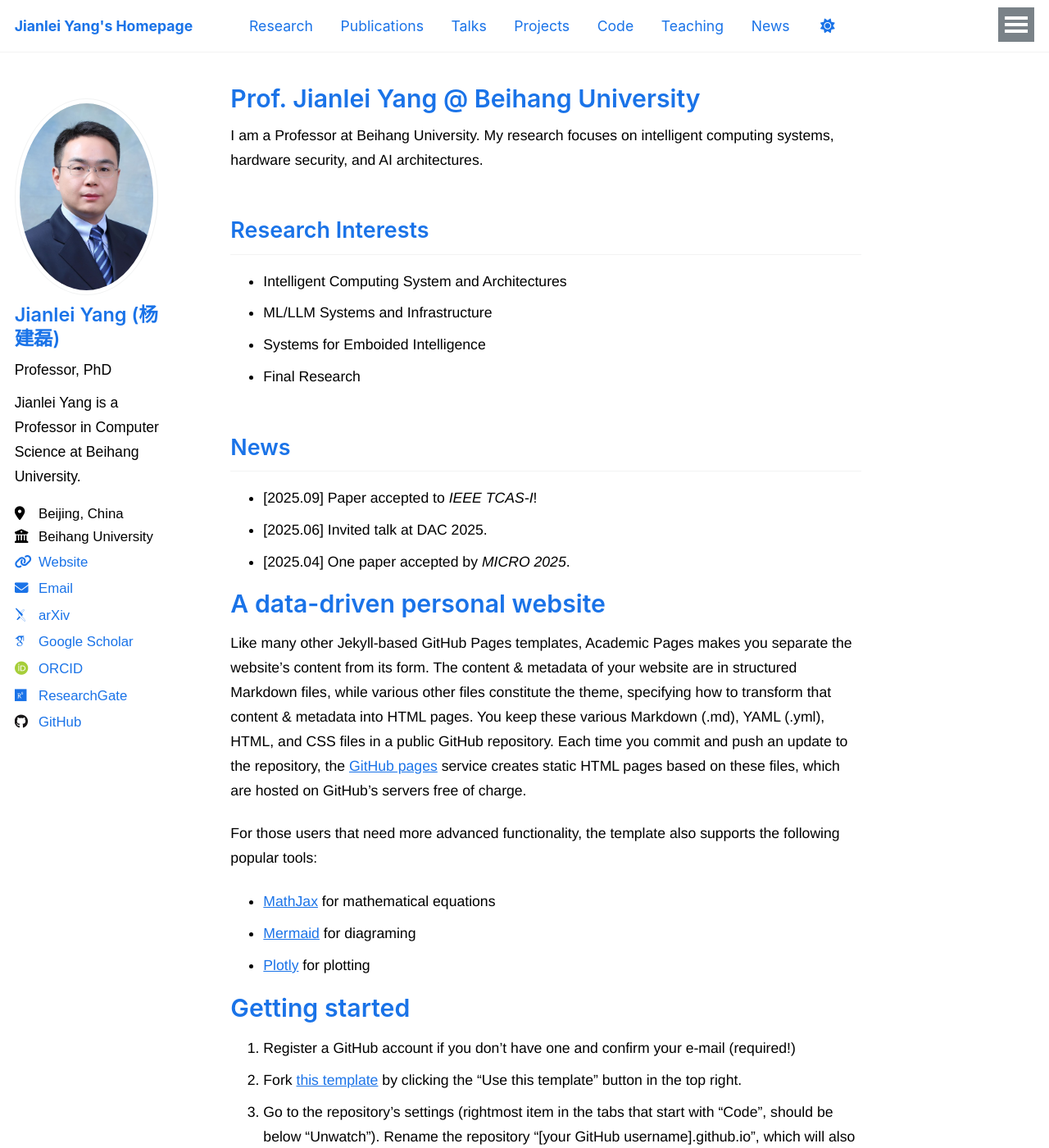
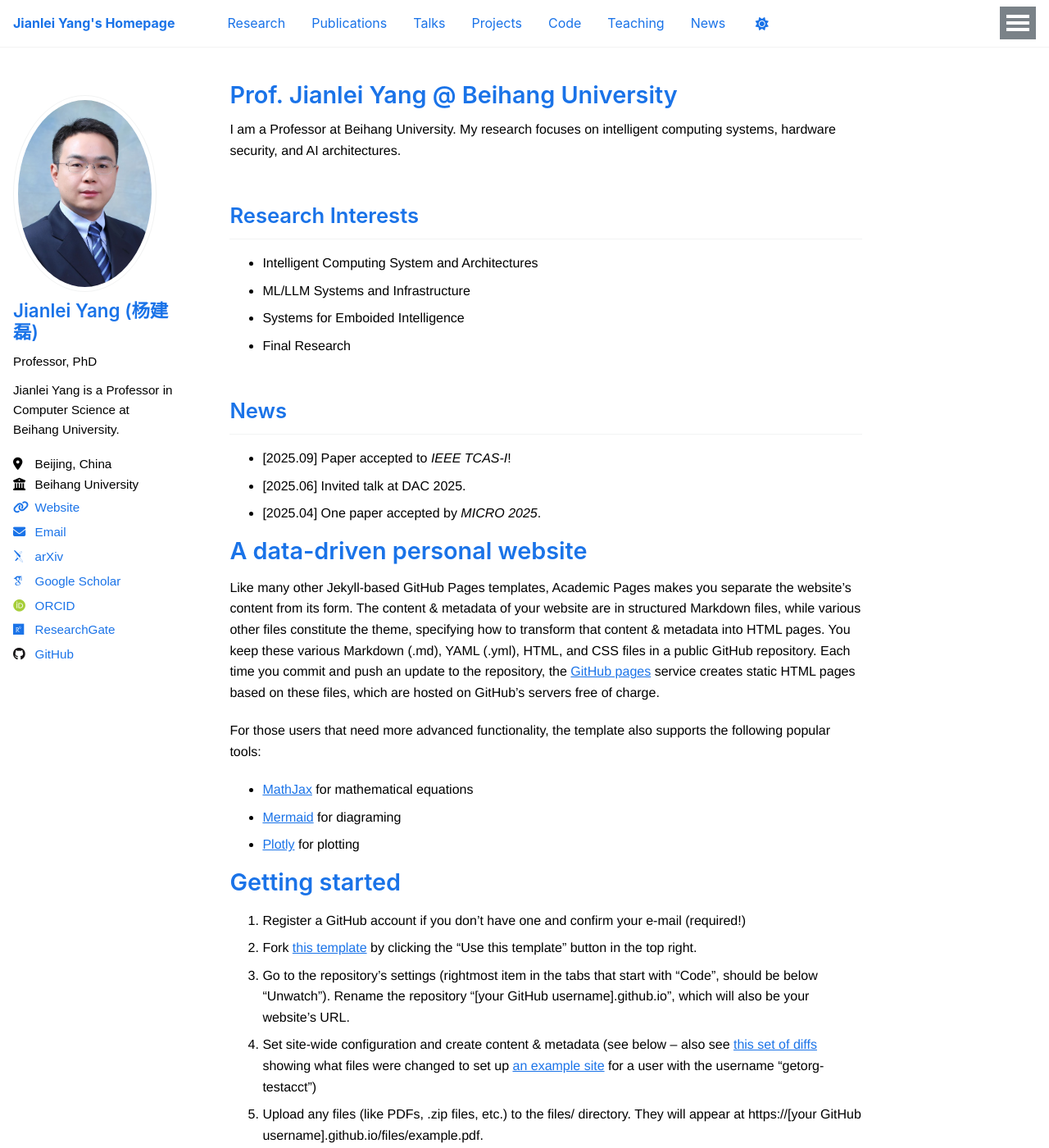
Before and after one commit to dogrush/dogrush.github.io, a Jekyll site: the page built from _pages/about.md, in a window 1280 px wide and 1400 px high. Shown: the whole window at 82% size. Built offline with Jekyll 4.4.1, drawn with Linux system fonts in a browser that asks for light colours; some web fonts are replaced.

Commit message:
modified:   _sass/_custom.scss

```diff
--- a/_sass/_custom.scss
+++ b/_sass/_custom.scss
@@ -1,10 +1,13 @@
 /* =============================================================
    AcademicPages 完整样式配置
-   标题缩小版 + 导航栏粗体
+   - 导航栏粗体
+   - 标题缩小
+   - 侧边栏文字略小
+   - 链接科技蓝
    ============================================================= */
 
 /* =======================
-   1. 正文字体（强制生效）
+   1. 正文字体（正文）
    ======================= */
 body,
 html,
@@ -14,14 +17,14 @@ p,
 .main-content {
   color: #000000 !important;
   font-family: "Noto Sans SC", "PingFang SC", "Microsoft YaHei", "Helvetica Neue", Arial, sans-serif !important;
-  line-height: 1.7 !important;
-  font-size: 1.05rem !important;
+  line-height: 1.6 !important;
+  font-size: 1rem !important;
 }
 
 /* =======================
-   2. 页面标题（Title）+ 所有 h1~h6
+   2. 页面标题 / 所有 h1~h6
    ======================= */
-/* AcademicPages 页面 title 通常是 h1.post-title 或 .page-title */
+/* 页面 title */
 .post-title,
 .page-title {
   color: #1A73E8 !important;   /* 科技蓝 */
@@ -31,36 +34,13 @@ p,
   margin-bottom: 0.5rem;
 }
 
-h1 {
-  color: #1A73E8 !important;
-  font-weight: 600;
-  font-size: 1.8rem !important;
-}
-h2 {
-  color: #1A73E8 !important;
-  font-weight: 600;
-  font-size: 1.6rem !important;
-}
-h3 {
-  color: #1A73E8 !important;
-  font-weight: 600;
-  font-size: 1.4rem !important;
-}
-h4 {
-  color: #1A73E8 !important;
-  font-weight: 600;
-  font-size: 1.25rem !important;
-}
-h5 {
-  color: #1A73E8 !important;
-  font-weight: 600;
-  font-size: 1.1rem !important;
-}
-h6 {
-  color: #1A73E8 !important;
-  font-weight: 600;
-  font-size: 1rem !important;
-}
+/* 普通 h1~h6 */
+h1 { color: #1A73E8 !important; font-weight: 600; font-size: 1.8rem !important; }
+h2 { color: #1A73E8 !important; font-weight: 600; font-size: 1.6rem !important; }
+h3 { color: #1A73E8 !important; font-weight: 600; font-size: 1.4rem !important; }
+h4 { color: #1A73E8 !important; font-weight: 600; font-size: 1.25rem !important; }
+h5 { color: #1A73E8 !important; font-weight: 600; font-size: 1.1rem !important; }
+h6 { color: #1A73E8 !important; font-weight: 600; font-size: 1rem !important; }
 
 /* =======================
    3. 链接样式（科技蓝 → hover 砖红）
@@ -80,17 +60,17 @@ a:focus {
 /* =======================
    4. 导航栏链接（黑色 + 粗体 + 下划线）
    ======================= */
-.navbar .navbar-nav .nav-link,
+.navbar .navbar-nav > li > a,
 .navbar .navbar-nav li a,
 .site-nav li a,
 .navbar .site-nav li a {
   color: #000000 !important;       /* 黑色字体 */
-  font-weight: 600 !important;     /* 粗体 */
+  font-weight: 700 !important;     /* 粗体 */
   text-decoration: underline;      /* 保留下划线 */
   transition: color 0.25s ease;
 }
 
-.navbar .navbar-nav .nav-link:hover,
+.navbar .navbar-nav > li > a:hover,
 .navbar .navbar-nav li a:hover,
 .site-nav li a:hover,
 .navbar .site-nav li a:hover {
@@ -99,12 +79,12 @@ a:focus {
 }
 
 /* =======================
-   5. Sidebar 样式（链接科技蓝）
+   5. Sidebar 样式（文字和链接缩小）
    ======================= */
 .sidebar,
 .sidebar p,
 .sidebar li {
-  font-size: 1.0rem;
+  font-size: 0.95rem !important;   /* 略小字体 */
   line-height: 1.2;
   color: #000000 !important;
   text-decoration: none;
@@ -113,13 +93,13 @@ a:focus {
 }
 
 .sidebar a {
-  color: #1A73E8 !important;        /* 科技蓝链接 */
+  color: #1A73E8 !important;       /* 科技蓝链接 */
   text-decoration: none;
   transition: color 0.25s ease;
 }
 
 .sidebar a:hover {
-  color: #A31F34 !important;        /* hover 砖红 */
+  color: #A31F34 !important;       /* hover 砖红 */
   background-color: transparent;
   text-decoration: underline;
 }
```
